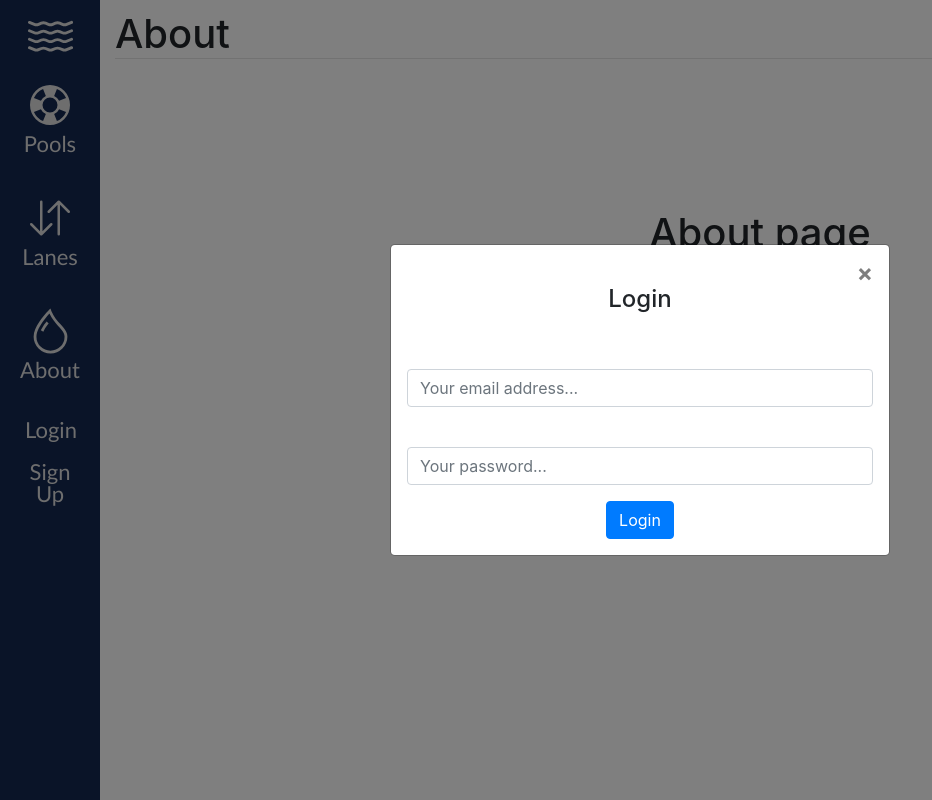
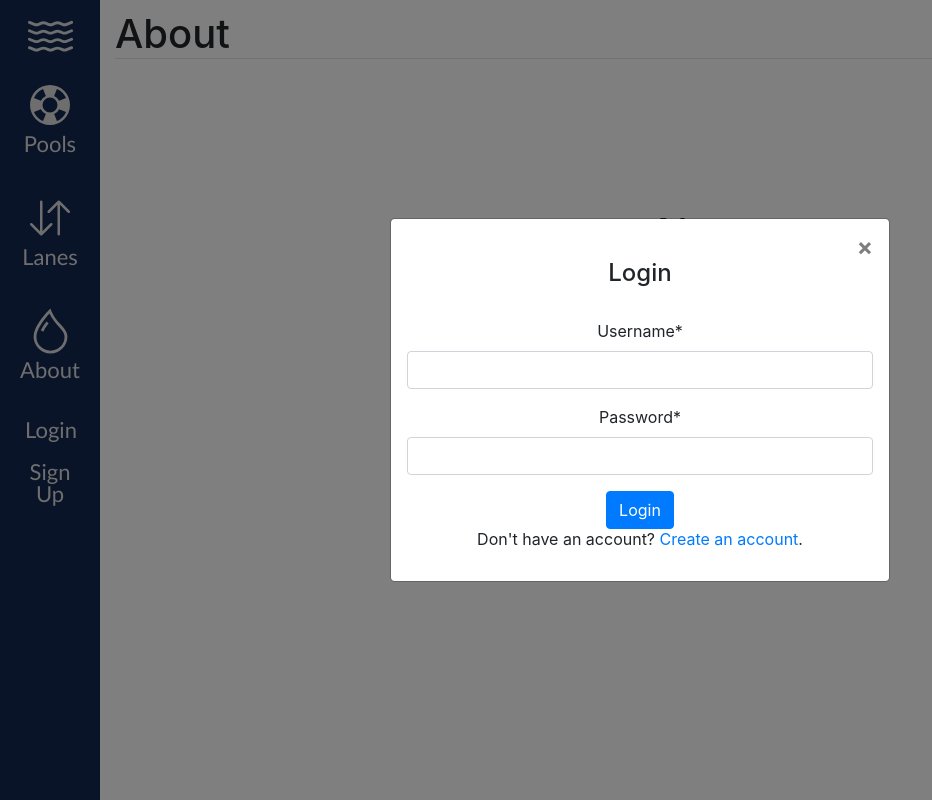
Before and after one commit to adamrego/CapstoneProject, a Django app: page /About/ in a window 1280 px wide, after a click on "Login"; the page is wider, and only the part inside the window is pictured. Shown: that part, without its empty margins (0-932 px from the left). Run offline with Django 3.2, Linux system fonts and the light colour scheme; some libraries are stand-ins or nearby versions.

Commit message:
fixed some sign in and login issues should work properly now

```diff
--- /dev/null
+++ b/AcceptanceTest/test_acceptance_login.py
@@ -0,0 +1,2 @@
+from django.contrib.auth.models import User
+from django.test import TestCase, Client
--- a/CapstoneProject/forms.py
+++ b/CapstoneProject/forms.py
@@ -1,20 +1,44 @@
 from django import forms
-from django.contrib.auth.forms import UserCreationForm
+from django.contrib.auth import authenticate, login
+from django.contrib.auth.forms import UserCreationForm, AuthenticationForm
 from django.contrib.auth.models import User
+from django.contrib import messages
 
 
 # Create your forms here.
+from django.core.checks import messages
+from django.shortcuts import redirect, render
+
 
 class NewUserForm(UserCreationForm):
-	email = forms.EmailField(required=True)
+    email = forms.EmailField(required=True)
 
-	class Meta:
-		model = User
-		fields = ("username", "email", "password1", "password2")
+    class Meta:
+        model = User
+        fields = ("username", "email", "password")
 
-	def save(self, commit=True):
-		user = super(NewUserForm, self).save(commit=False)
-		user.email = self.cleaned_data['email']
-		if commit:
-			user.save()
-		return user
+    def save(self, commit=True):
+        user = super(NewUserForm, self).save(commit=False)
+        user.email = self.cleaned_data['email']
+        if commit:
+            user.save()
+        return user
+
+
+def login_request(request):
+    if request.method == "POST":
+        form = AuthenticationForm(request, data=request.POST)
+        if form.is_valid():
+            username = form.cleaned_data.get('username')
+            password = form.cleaned_data.get('password')
+            user = authenticate(username=username, password=password)
+            if user is not None:
+                login(request, user)
+                messages.info(request, "You are now logged in as {username}.")
+                return redirect("main:homepage")
+            else:
+                messages.error(request, "Invalid username or password.")
+        else:
+            messages.error(request, "Invalid username or password.")
+    form = AuthenticationForm()
+    return render(request=request, template_name="home.html", context={"login_form": form})
--- a/CapstoneProject/settings.py
+++ b/CapstoneProject/settings.py
@@ -43,7 +43,7 @@ INSTALLED_APPS = [
 
 ]
 
-CRISPY_TEMPLATE_PACK = 'uni_form'
+CRISPY_TEMPLATE_PACK = 'bootstrap4'
 
 MIDDLEWARE = [
     'django.middleware.security.SecurityMiddleware',
--- a/CapstoneProject/urls.py
+++ b/CapstoneProject/urls.py
@@ -13,9 +13,8 @@ Including another URLconf
     1. Import the include() function: from django.urls import include, path
     2. Add a URL to urlpatterns:  path('blog/', include('blog.urls'))
 """
-from django.conf.urls import url
 from django.contrib import admin
-from django.urls import path
+from CapstoneProject import views
 from CapstoneProject.views import *
 from django.urls import path, include
 
@@ -27,6 +26,7 @@ urlpatterns = [
     path('Lanes/', redirect_lanes),
     path('Pools/', redirect_pools),
     path('Home/', redirect_home),
-    path("register/", register_request, name="register")
+    path("register/", register, name="register")
+
 
 ]
--- a/CapstoneProject/views.py
+++ b/CapstoneProject/views.py
@@ -1,67 +1,74 @@
-from django.contrib.auth import authenticate, login
+from django.shortcuts import  render, redirect
+from django.contrib.auth import login, authenticate
 from django.contrib.auth.forms import AuthenticationForm
 from django.core.checks import messages
-from django.shortcuts import render, redirect
+from django.shortcuts import render
 from django.views import View
+from django.contrib import messages
+
+
+from CapstoneProject.forms import NewUserForm
 from Classes.functions import *
-from django.contrib.auth.forms import AuthenticationForm
-from django.contrib.auth import login, authenticate
-from django.contrib import messages
-from .forms import NewUserForm
 
 
 class Home(View):
     def get(self, request):
-        return render(request, "home.html", {})
+        form = NewUserForm()
+        log = AuthenticationForm()
+        return render(request, "home.html", context={"register_form": form, "login_form": log})
 
 
 def redirect_home(request):
-    response = redirect('/Home/')
-    return render(request, "home.html")
+    form = NewUserForm()
+    log = AuthenticationForm()
+    return render(request, "home.html", context={"register_form": form, "login_form": log})
 
 
 def redirect_about(request):
-    response = redirect('/about/')
-    return render(request, "about.html")
+    form = NewUserForm()
+    log = AuthenticationForm()
+    return render(request, "about.html", context={"register_form": form, "login_form": log})
 
 
 def redirect_lanes(request):
-    response = redirect('/lanes/')
-    return render(request, "lanes.html")
+    form = NewUserForm()
+    log = AuthenticationForm()
+    return render(request, "lanes.html", context={"register_form": form, "login_form": log})
 
 
 def redirect_pools(request):
-    response = redirect('/pools/')
-    return render(request, "pools.html")
+    form = NewUserForm()
+    log = AuthenticationForm()
+    return render(request, "pools.html",context={"register_form": form, "login_form": log})
 
 
-def register_request(request):
+def register(request):
     if request.method == "POST":
         form = NewUserForm(request.POST)
         if form.is_valid():
             user = form.save()
             login(request, user)
-            messages.success(request, "Registration successful." )
-            return redirect("main:homepage")
-        messages.error(request, "Unsuccessful registration. Invalid information.")
+            return render(request, "home.html")
     form = NewUserForm()
-    return render (request=request, template_name="main/register.html", context={"register_form":form})
+    log = AuthenticationForm()
+    return render(request=request, template_name="home.html", context={"register_form": form, "login_form": log})
 
 
 def login_request(request):
     if request.method == "POST":
-        form = AuthenticationForm(request, data=request.POST)
-        if form.is_valid():
-            username = form.cleaned_data.get('username')
-            password = form.cleaned_data.get('password')
+        log = AuthenticationForm(request, data=request.POST)
+        if log.is_valid():
+            username = log.cleaned_data.get('username')
+            password = log.cleaned_data.get('password')
             user = authenticate(username=username, password=password)
             if user is not None:
                 login(request, user)
-                messages.info(request, f"You are now logged in as {username}.")
-                return redirect("main:homepage")
+                messages.info(request, "You are now logged in as {username}.")
+                return render(request, "home.html")
             else:
                 messages.error(request, "Invalid username or password.")
         else:
             messages.error(request, "Invalid username or password.")
-    form = AuthenticationForm()
-    return render(request=request, template_name="main/login.html", context={"login_form": form})
+    form = NewUserForm()
+    log = AuthenticationForm()
+    return render(request=request, template_name="home.html", context={"register_form": form, "login_form": log})
--- a/templates/navbar.html
+++ b/templates/navbar.html
@@ -1,7 +1,13 @@
+{% load crispy_forms_filters %}
+{% load crispy_forms_tags %}
+
+
 {% block navbar %}
 
 
     <head>
+        <meta charset="utf-8">
+        <meta name="viewport" content="width=device-width, initial-scale=1">
         <!-- Bootstrap CSS -->
         <link rel='stylesheet'
               href='https://cdnjs.cloudflare.com/ajax/libs/twitter-bootstrap/4.1.2/css/bootstrap.min.css'>
@@ -11,6 +17,7 @@
         <script src='https://cdnjs.cloudflare.com/ajax/libs/popper.js/1.14.3/umd/popper.min.js'></script>
         <!-- Bootstrap JS -->
         <script src='https://stackpath.bootstrapcdn.com/bootstrap/4.1.3/js/bootstrap.min.js'></script>
+
     </head>
     <div id="sidebar-wrapper">
         <ul class="sidebar-nav">
@@ -40,6 +47,8 @@
                 </svg>
                 <p>About</p></a></li>
             <li>
+                {% if request.user.is_athenticated %}
+                    {% else %}
                         <div class="container">
                             <a href data-toggle="modal" data-target="#loginModal">
                                 Login
@@ -52,6 +61,8 @@
                                 Sign Up
                             </a>
                         </div>
+
+                {% endif %}
                 </li>
         </ul>
     </div>
@@ -69,19 +80,13 @@
                         <h4>Login</h4>
                     </div>
                     <div class="d-flex flex-column text-center">
-                            <form>
-                                <div class="form-group">
-                                    <label for="email1"></label><input type="email" class="form-control" id="email1"
-                                                                       placeholder="Your email address...">
-                                </div>
-                                <div class="form-group">
-                                    <label for="password1"></label><input type="password" class="form-control"
-                                                                          id="password1" placeholder="Your password...">
-                                </div>
+                        <form method="POST" action={% url 'login' %}>
                             {% csrf_token %}
-                                {{ login_form }}
+                            {{ login_form|crispy }}
                             <button class="btn btn-primary" type="submit">Login</button>
                         </form>
+                        <p class="text-center">Don't have an account? <a href="/register">Create an account</a>.</p>
+                    </div>
                 </div>
             </div>
         </div>
@@ -101,27 +106,15 @@
                         <h4>Create New Account</h4>
                     </div>
                     <div class="d-flex flex-column text-center">
-                            <form>
-                                <div class="form-group">
-                                <label for="fullName"></label><input type="name" class="form-control" id="fullName"
-                                                                       placeholder="Your Full Name...">
-                                </div>
-                                <div class="form-group">
-                                    <label for="email1"></label><input type="email" class="form-control" id="email1"
-                                                                       placeholder="Your email address...">
-                                </div>
-                                <div class="form-group">
-                                    <label for="password1"></label><input type="password" class="form-control"
-                                                                          id="password1" placeholder="Your password...">
-                                </div>
+                        <form method="POST" action={% url 'register' %} }>
                             {% csrf_token %}
-                                {{ login_form }}
-                                <button class="btn btn-primary" type="submit">Create Account</button>
+                            {{ register_form|crispy }}
+                            <button class="btn btn-primary" type="submit">Register</button>
                         </form>
+                        <p class="text-center">If you already have an account, <a href="/login">login</a> instead.</p>
                     </div>
                 </div>
             </div>
         </div>
     </div>
-
 {% endblock %}
```
Also changed, not shown: CapstoneProject/models.py (line endings or trailing spaces), db.sqlite3. Lines whose indentation alone changed are shown as unchanged.
